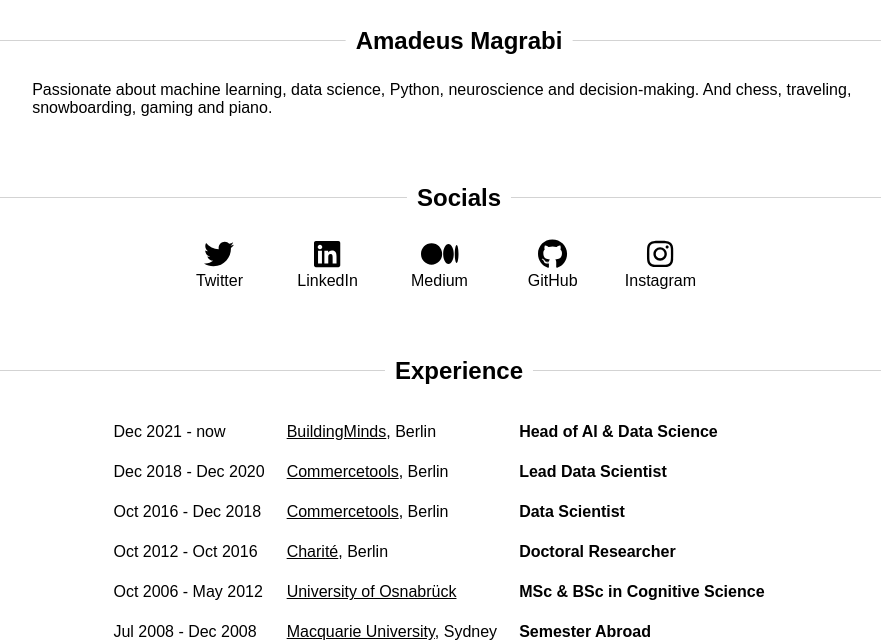
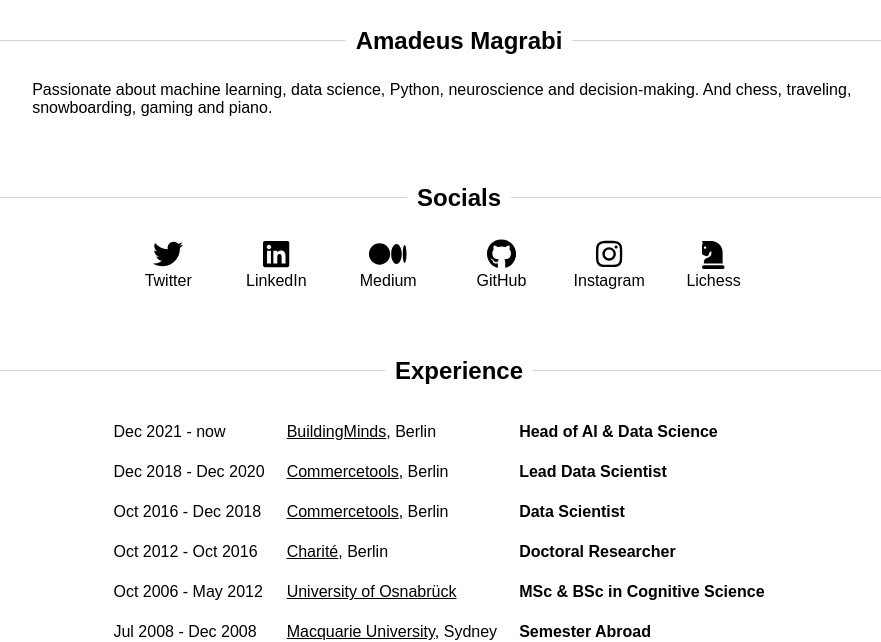
Before and after one commit to amagrabi/amagrabi.github.io, a Flask app: template templates/index.html in a window 1280 px wide. Shown: the part 416-1058 px from the top of the page, without its empty margins (181-1062 px from the left). Run offline with Flask 3, Linux system fonts and the light colour scheme; the template is opened without the code that fills it, so the values that code supplies are empty.

Commit message:
Update socials

```diff
--- a/templates/index.html
+++ b/templates/index.html
@@ -220,7 +220,8 @@
             <div class="section-text-wrapper">
                 <div class="social-icons">
                     <div class="icon-container">
-                        <a href="https://twitter.com/AmadeusMagrabi" target="_blank"><i class="fab fa-twitter"></i></a>
+                        <a href="https://x.com/AmadeusMagrabi" target="_blank">
+                            <i class="fa-brands fa-twitter"></i></i></a>
                         <p>Twitter</p>
                     </div>
                     <div class="icon-container">
@@ -240,6 +241,11 @@
                         <a href="https://www.instagram.com/amadeusmagrabi" target="_blank"><i
                                 class="fab fa-instagram"></i></a>
                         <p>Instagram</p>
+                    </div>
+                    <div class="icon-container">
+                        <a href="https://lichess.org/@/amadeusds" target="_blank"><i
+                                class="fa-solid fa-chess-knight"></i></a>
+                        <p>Lichess</p>
                     </div>
                 </div>
             </div>
```
